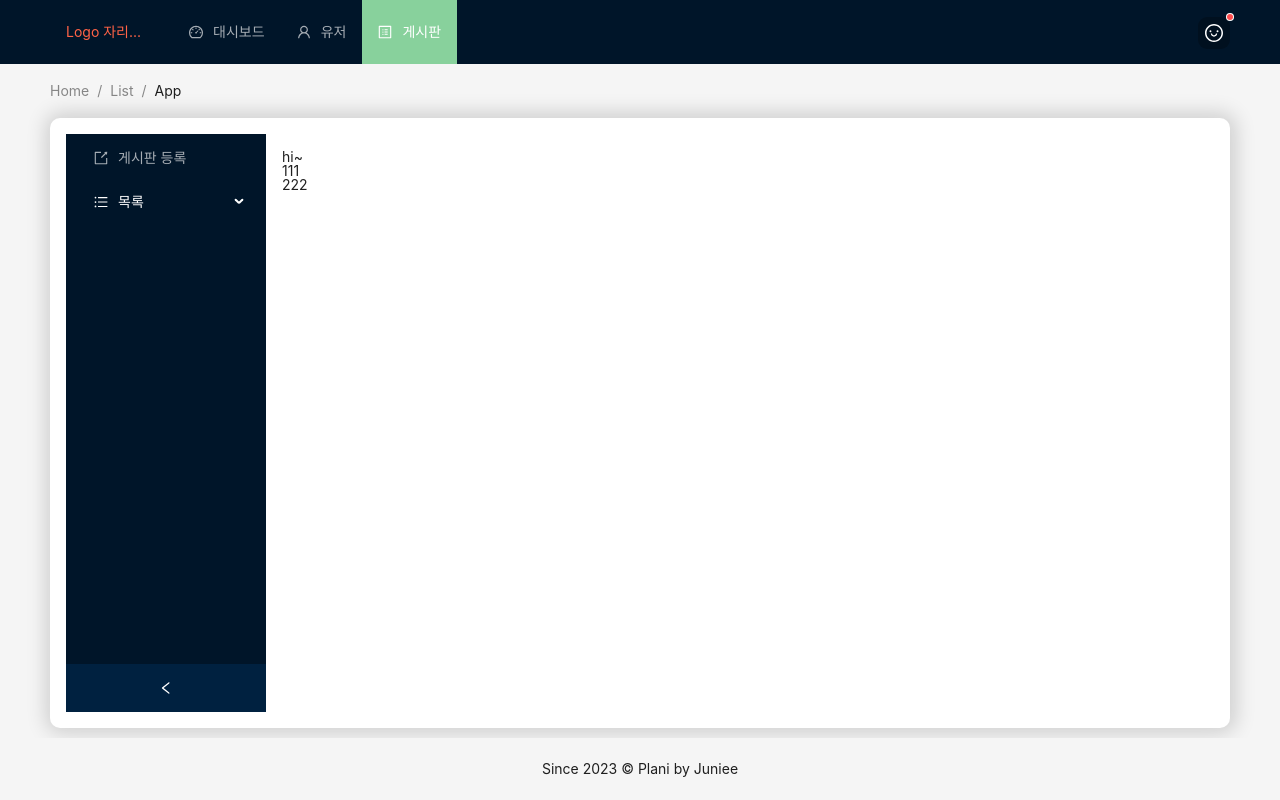
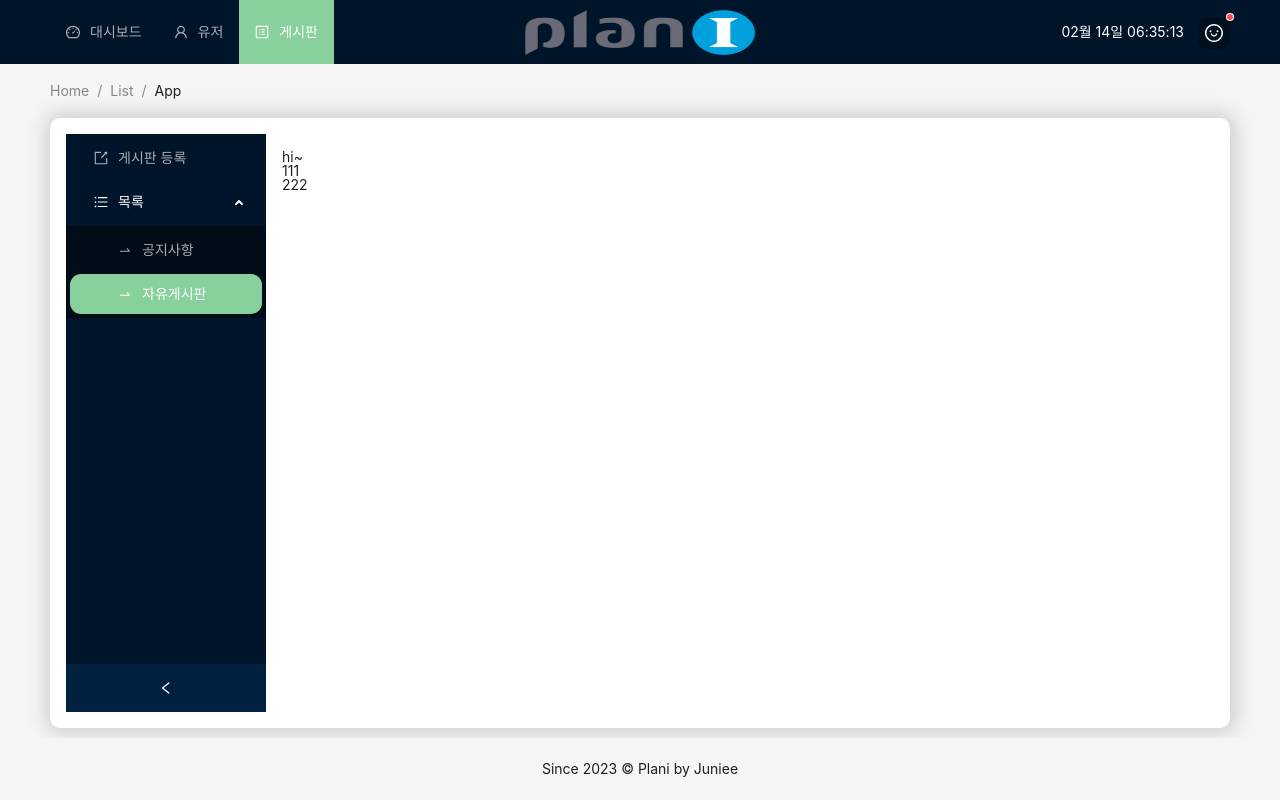
Before and after one commit to Juniee-hub/back-office, a Next.js app: page /webadm in a window 1280 px wide. Built offline with nearby package versions, Linux system fonts and the light colour scheme.

Commit message:
로고,시계추가

```diff
--- a/app/webadm/layout.module.css
+++ b/app/webadm/layout.module.css
@@ -4,21 +4,31 @@
 .headWrap {
     display: flex;
     gap: 1rem;
+    justify-content: space-between;
+    position: sticky;
+    top: 0px;
+    align-items: center;
 }
 .logoWrap {
     background-color: transparent;
-    color: tomato;
-    padding: 1rem;
-    display: flex;
-    justify-content: center;
-    align-items: center;
+    position: relative;
+    flex: 1;
+    height: 45px;
 }
 .logoWrap:hover {
     cursor: pointer;
 }
 
 .navMenu {
-    flex: 3;
+    flex: 2;
+    overflow-x: auto;
+}
+
+.profileWrap {
+    flex: 2;
+    display: flex;
+    justify-content: flex-end;
+    gap: 1em;
 }
 
 .mainWrap {
--- a/app/webadm/layout.tsx
+++ b/app/webadm/layout.tsx
@@ -1,10 +1,11 @@
 'use client'
 import React from 'react'
-import { MenuProps, Slider } from 'antd'
+import Image from 'next/image'
 import { DashboardOutlined, ProfileOutlined, UserOutlined, UnorderedListOutlined, ExportOutlined, SwapRightOutlined } from '@ant-design/icons'
-import { Breadcrumb, Layout, Menu, theme } from 'antd'
+import { Breadcrumb, Layout, Menu } from 'antd'
 
 import AdminProfile from '@/components/layout/profile'
+import Clock from '@/components/layout/clock'
 
 //TODO: 테마...
 import styles from './layout.module.css'
@@ -62,9 +63,14 @@ const AdminLayout = ({ children }: PropsType) => {
     return (
         <Layout className={styles.body}>
             <Header className={styles.headWrap}>
-                <div className={styles.logoWrap}>Logo 자리...</div>
                 <Menu mode={'horizontal'} theme={'dark'} items={navMenu} defaultSelectedKeys={['3']} className={styles.navMenu} />
-                <AdminProfile />
+                <div className={styles.logoWrap}>
+                    <Image src={'/images/logo.png'} fill alt={'logo..'} priority />
+                </div>
+                <div className={styles.profileWrap}>
+                    <Clock />
+                    <AdminProfile />
+                </div>
             </Header>
 
             <Content className={styles.mainWrap}>
@@ -76,7 +82,7 @@ const AdminLayout = ({ children }: PropsType) => {
 
                 <Layout className={styles.container}>
                     <Sider collapsible className={styles.side}>
-                        <Menu theme={'dark'} mode={'inline'} items={sideMenu} defaultSelectedKeys={['3-2', '3-2-2']} />
+                        <Menu theme={'dark'} mode={'inline'} items={sideMenu} defaultSelectedKeys={['3-2', '3-2-2']} defaultOpenKeys={['3-2']} />
                     </Sider>
                     <Content className={styles.content}>{children}</Content>
                 </Layout>
--- /dev/null
+++ b/components/layout/clock.module.css
@@ -0,0 +1,3 @@
+.wrap {
+    color: #fff;
+}
--- /dev/null
+++ b/components/layout/clock.tsx
@@ -0,0 +1,30 @@
+'use client'
+import React, { useEffect, useState } from 'react'
+import dayjs from 'dayjs'
+
+import styles from './clock.module.css'
+
+const dayFormat = 'MM월 DD일'
+const timeFormat = 'HH:mm:ss'
+const format = `${dayFormat} ${timeFormat}`
+
+const Clock = () => {
+    const [nowTime, setNowTime] = useState<string>('')
+
+    useEffect(() => {
+        setNowTime(dayjs().format(format))
+        const clockIntervalFnc = setInterval(() => {
+            setNowTime(dayjs().format(format))
+        }, 1000)
+
+        return () => clearInterval(clockIntervalFnc)
+    }, [])
+
+    return (
+        <div className={styles.wrap}>
+            <h2>{nowTime}</h2>
+        </div>
+    )
+}
+
+export default Clock
--- a/package.json
+++ b/package.json
@@ -20,9 +20,9 @@
         "@tanstack/react-query": "^4.24.6",
         "@types/node": "18.13.0",
         "@types/react": "18.0.28",
-        "@types/react-dom": "18.0.10",
-        "antd": "^5.2.0",
-        "axios": "^1.3.2",
+        "@types/react-dom": "18.0.11",
+        "antd": "^5.2.1",
+        "axios": "^1.3.3",
         "bcryptjs": "^2.4.3",
         "dayjs": "^1.11.7",
         "eslint": "8.34.0",
```
Also changed, not shown: hooks/useInterval.tsx (added, +24 -0 lines), public/images/logo.png (added), 1 other file (tests, documents, lock files or other folders).
